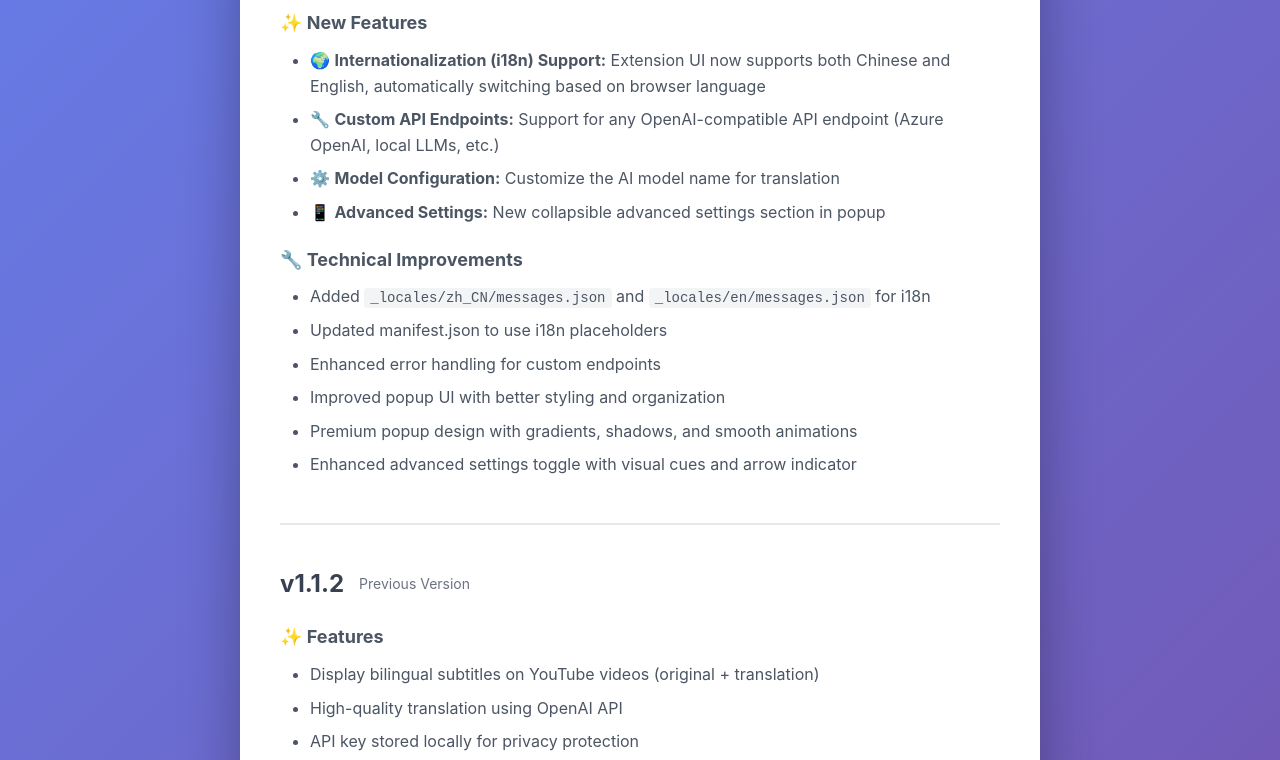
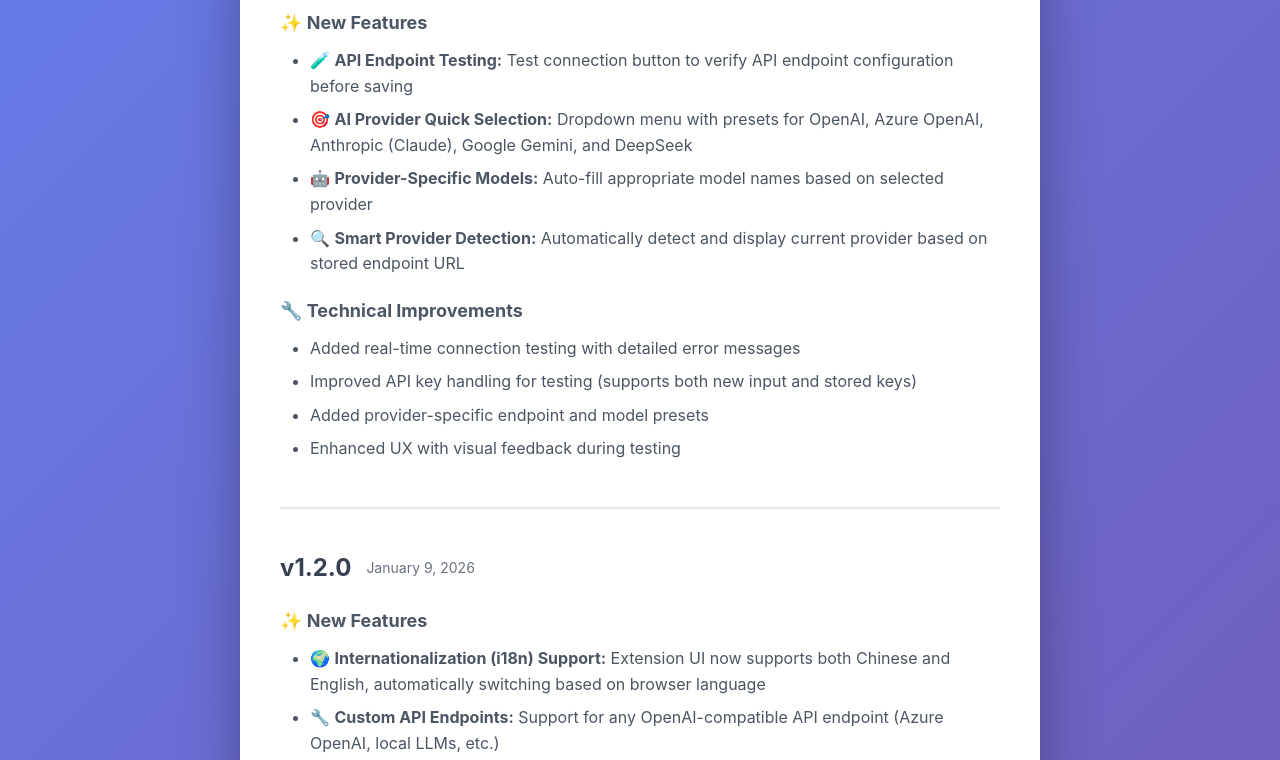
Before and after one commit to marsteel/yt-subtitle-translator, a browser extension: page docs/changelog.html in a window 1280 px wide. Shown: the part 256-1016 px from the top of the page. Drawn offline with Linux system fonts and the light colour scheme.

Commit message:
chore: bump version to 1.3.0 and update documentation
- Update version to 1.3.0 in manifest.json
- Update version badges in index pages
- Add v1.3.0 changelog entries (English and Chinese)
- Document API endpoint testing feature
- Document AI provider quick selection feature
- Document provider-specific model auto-fill

```diff
--- a/docs/changelog.html
+++ b/docs/changelog.html
@@ -164,8 +164,35 @@
 
         <div class="version">
             <div class="version-header">
+                <span class="version-number">v1.3.0</span>
+                <span class="badge latest">Latest</span>
+                <span class="version-date">January 9, 2026</span>
+            </div>
+
+            <h3>✨ New Features</h3>
+            <ul>
+                <li>🧪 <strong>API Endpoint Testing:</strong> Test connection button to verify API endpoint
+                    configuration before saving</li>
+                <li>🎯 <strong>AI Provider Quick Selection:</strong> Dropdown menu with presets for OpenAI, Azure
+                    OpenAI, Anthropic (Claude), Google Gemini, and DeepSeek</li>
+                <li>🤖 <strong>Provider-Specific Models:</strong> Auto-fill appropriate model names based on selected
+                    provider</li>
+                <li>🔍 <strong>Smart Provider Detection:</strong> Automatically detect and display current provider
+                    based on stored endpoint URL</li>
+            </ul>
+
+            <h3>🔧 Technical Improvements</h3>
+            <ul>
+                <li>Added real-time connection testing with detailed error messages</li>
+                <li>Improved API key handling for testing (supports both new input and stored keys)</li>
+                <li>Added provider-specific endpoint and model presets</li>
+                <li>Enhanced UX with visual feedback during testing</li>
+            </ul>
+        </div>
+
+        <div class="version">
+            <div class="version-header">
                 <span class="version-number">v1.2.0</span>
-                <span class="badge latest">Latest</span>
                 <span class="version-date">January 9, 2026</span>
             </div>
 
```
Also changed, not shown: docs/changelog-zh.html (+25 -1 lines), docs/index-zh.html (+1 -1 lines), docs/index.html (+1 -1 lines), manifest.json.
